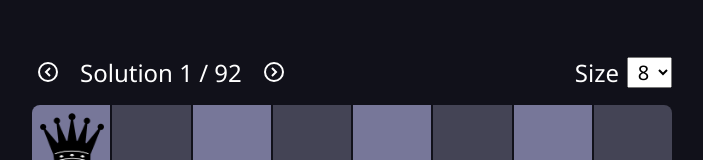
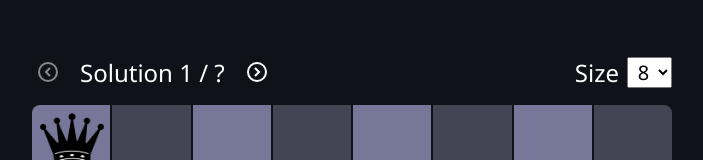
Before and after one commit to ScriptRaccoon/queens-problem-svelte, a Svelte app: page / in a window 1280 px wide. Shown: the top 160 px of the page, without its empty margins (288-991 px from the left). Built offline with nearby package versions, Linux system fonts and the light colour scheme.

Commit message:
only compute solutions step by step

```diff
--- a/src/App.svelte
+++ b/src/App.svelte
@@ -7,26 +7,45 @@
 	$: title = `Solutions of the ${n} queens problem`
 
 	let current_index: number = 0
-	$: solutions = get_solutions(n)
-
-	$: current_solution = solutions[current_index] ?? null
+	let solution_generator = get_solutions(n)
+	let current_solution: number[] = solution_generator.next().value
+	let solutions: number[][] = [current_solution]
+	let found_all = false
 
 	function right(): void {
-		current_index += 1
-		if (current_index >= solutions.length) {
-			current_index = 0
+		if (current_index < solutions.length - 1) {
+			current_index += 1
+			current_solution = solutions[current_index]
+		} else {
+			const next_solution = solution_generator.next().value
+			if (next_solution) {
+				current_solution = next_solution
+				solutions.push(current_solution)
+				current_index += 1
+			} else {
+				found_all = true
+				current_index = 0
+				current_solution = solutions[0]
+			}
 		}
 	}
 
 	function left(): void {
-		current_index -= 1
-		if (current_index < 0) {
+		if (current_index > 0) {
+			current_index -= 1
+			current_solution = solutions[current_index]
+		} else if (found_all) {
 			current_index = solutions.length - 1
+			current_solution = solutions[current_index]
 		}
 	}
 
-	function change_size() {
+	function change_size(): void {
+		found_all = false
 		current_index = 0
+		solution_generator = get_solutions(n)
+		current_solution = solution_generator.next().value
+		solutions = [current_solution]
 	}
 </script>
 
@@ -41,11 +60,19 @@
 <main>
 	<menu class="menu">
 		<div class="solution_controls">
-			<button on:click={left}>
+			<button
+				on:click={left}
+				disabled={!found_all && current_index == 0}
+			>
 				<img alt="left" src="./arrow.svg" />
 			</button>
 			<span class="name">
-				Solution {current_index + 1} / {solutions.length}
+				Solution {current_index + 1} /
+				{#if found_all}
+					{solutions.length}
+				{:else}
+					?
+				{/if}
 			</span>
 			<button on:click={right}>
 				<img class="mirrored" alt="right" src="./arrow.svg" />
--- a/src/app.css
+++ b/src/app.css
@@ -23,6 +23,12 @@ button {
 	background: none;
 	cursor: pointer;
 	outline: none;
+	transition: opacity 200ms linear;
+}
+
+button[disabled] {
+	cursor: not-allowed;
+	opacity: 0.5;
 }
 
 select,
--- a/src/solutions.ts
+++ b/src/solutions.ts
@@ -28,6 +28,6 @@ export function* get_partial_solutions(
 	}
 }
 
-export function get_solutions(n: number): number[][] {
-	return [...get_partial_solutions(n, 0, [], [], [])]
+export function get_solutions(n: number): IterableIterator<number[]> {
+	return get_partial_solutions(n, 0, [], [], [])
 }
```
